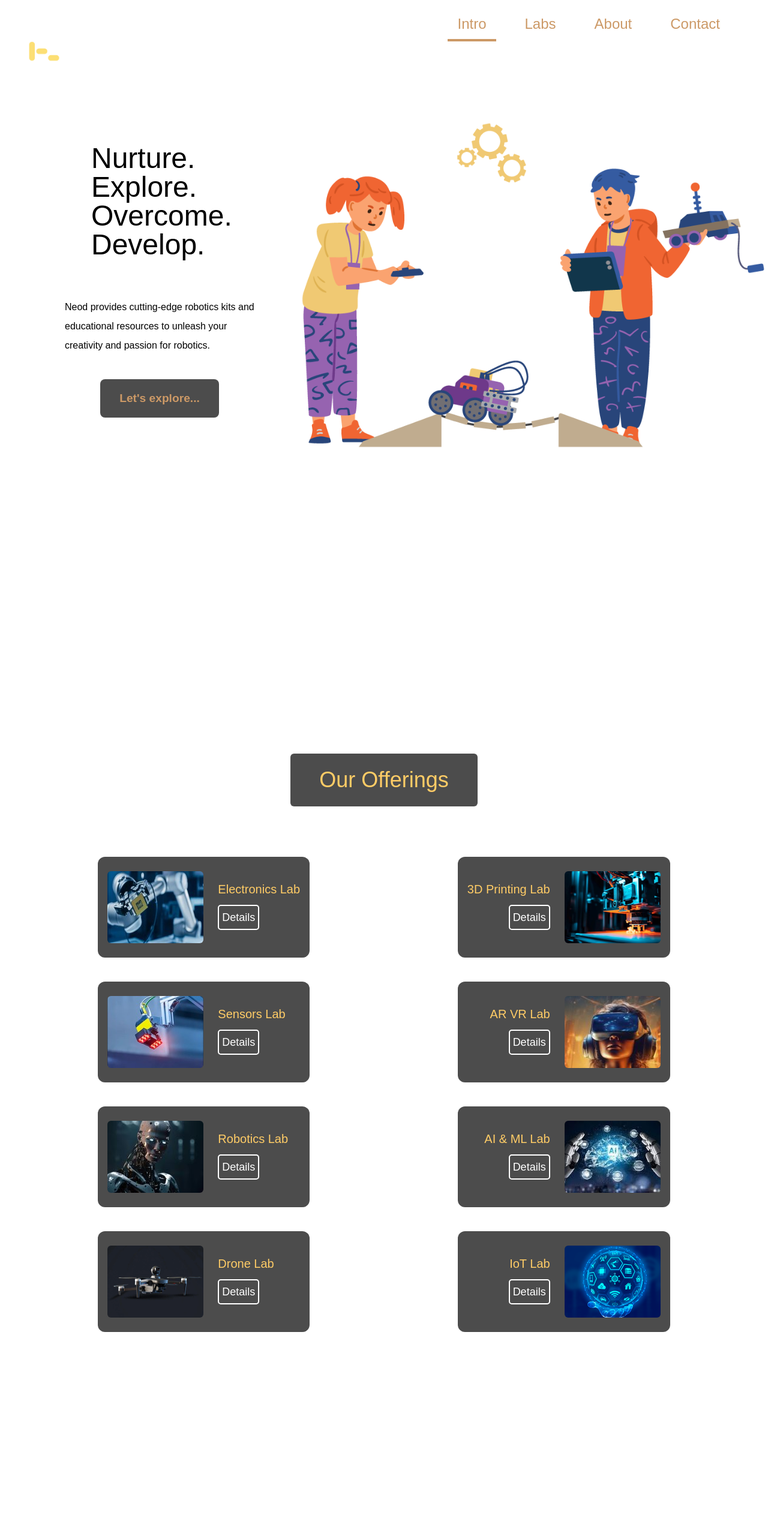
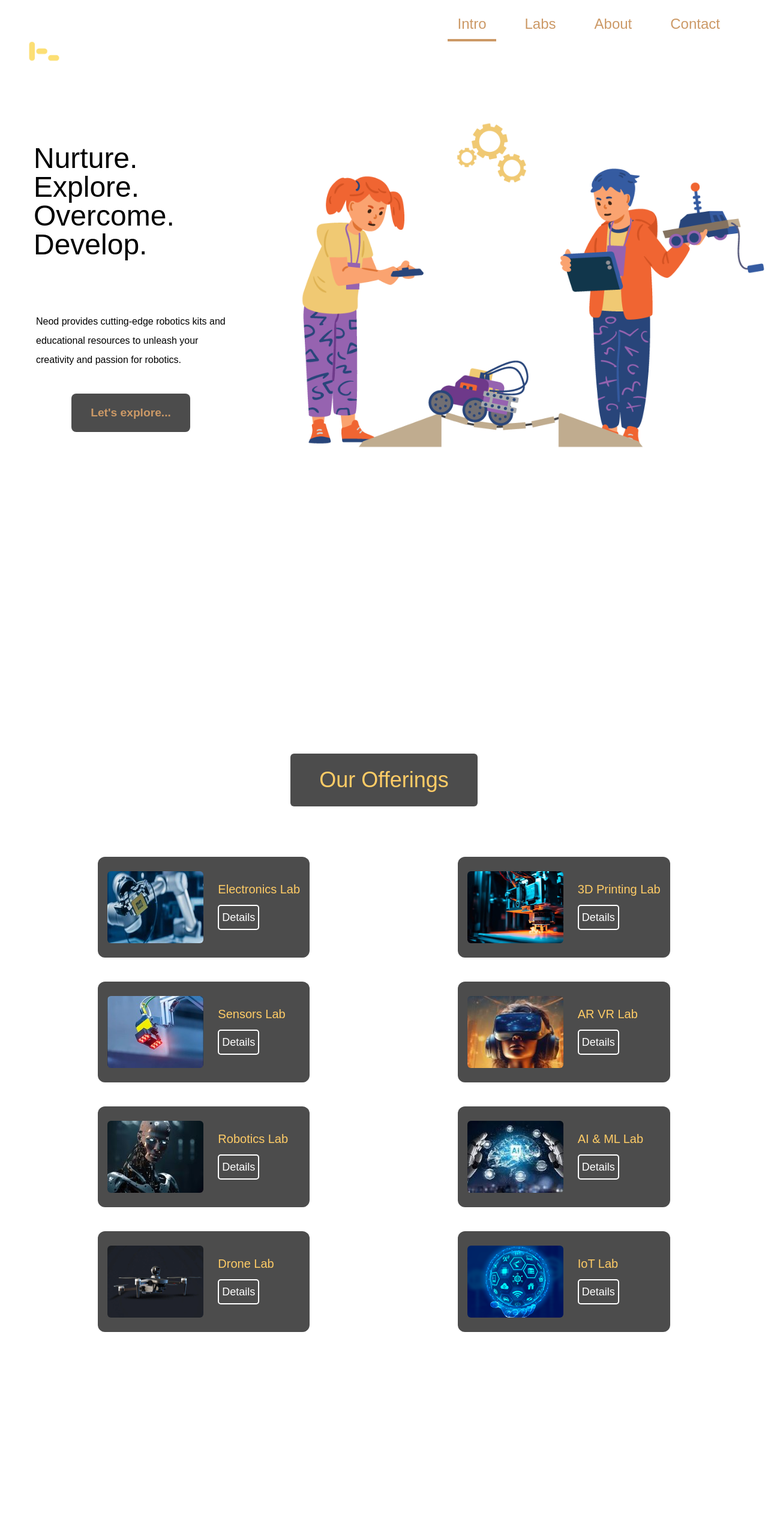
Before and after one commit to GlobalEdutech-Developers/GlobalEdutech-Developers.github.io, a plain HTML site: page index.html in a window 1280 px wide. Shown: the top 2560 px of the page at 60% size. Drawn offline with Linux system fonts and the light colour scheme; a web font is replaced by a local one.

Commit message:
made changes

```diff
--- a/css/tooplate-antique-cafe.css
+++ b/css/tooplate-antique-cafe.css
@@ -39,6 +39,17 @@ body {
     width: 40%;
 }
 
+@media (max-width: 768px) {
+    .modal-content {
+        width: 100%;
+    }
+}
+
+.text-size-NEOD {
+    font-size: 4rem;
+    line-height: 1;
+}
+
 .heffect {
     transition: transform 0.3s ease, box-shadow 0.3s ease;
 }
@@ -54,6 +65,12 @@ body {
     color: white; /* Ensure text is visible */
     padding: 5px;
     border-radius: 5px;
+}
+
+.m-NEOD-1p {
+    margin-left: 3rem;
+    margin-right: 3rem;
+    margin-bottom: -1.5rem;
 }
 
 .non-clickable {
@@ -328,3 +345,9 @@ textarea::-ms-input-placeholder { /* Microsoft Edge */
         margin-bottom: 10px;
     }
 }
+
+@media (max-width: 768px) {
+    .tm-intro-width {
+        padding: 0 10px;
+    }
+}
--- a/index.html
+++ b/index.html
@@ -30,9 +30,9 @@
                 </ul>
             </div>
         </nav>
-        <div class="container m-NEOD-1p px-2 tm-intro-width">
+        <div class="container px-2 tm-intro-width">
             <div class="sm:pb-60 sm:pt-48 py-20">
-                <div class="bg-opacity-70 p-12 text-left m-NEOD-1p">
+                <div class="bg-opacity-70 p-12 text-left">
                     <h1 class="tm-text-black text-5xl">Nurture. Explore. Overcome. Develop.</h1>
                     <!-- <p class="tm-text-black tm-text-2xl">Beyond Learning!</p> -->
                 </div>
@@ -104,42 +104,42 @@
                 <!-- Right Column -->
                 <div class="flex flex-col">
                     <div class="bg-black bg-opacity-70 m-5 rounded-xl px-4 py-6 tm-item-container">
-                        <div class="flex items-start tm-menu-item justify-end">
-                            <div class="text-right mr-6 mt">
+                        <div class="flex items-start tm-menu-item">
+                            <img src="img/3d lab 1.png" alt="Image" class="rounded-md">
+                            <div class="ml-3 sm:ml-6 mt">
                                 <h3 class="text-lg sm:text-xl mb-2 sm:mb-3 tm-text-yellow non-clickable" id="printingLabButton">3D Printing Lab</h3>
                                 <button onclick="openModal('printingLab')" class="heffect button sm:text-lg font-light hover:text-yellow-500">Details</button>
                             </div>
-                            <img src="img/3d lab 1.png" alt="Image" class="rounded-md">
                         </div>
                     </div>
 
                     <div class="bg-black bg-opacity-70 m-5 rounded-xl px-4 py-6 tm-item-container">
-                        <div class="flex items-start tm-menu-item justify-end">
-                            <div class="text-right mr-6 mt">
+                        <div class="flex items-start tm-menu-item">
+                            <img src="img/ar vr 2.jpg" alt="Image" class="rounded-md">
+                            <div class="ml-3 sm:ml-6 mt">
                                 <h3 class="text-lg sm:text-xl mb-2 sm:mb-3 tm-text-yellow non-clickable" id="arvrLabButton">AR VR Lab</h3>
                                 <button onclick="openModal('arvrLab')" class="heffect button sm:text-lg font-light hover:text-yellow-500">Details</button>
                             </div>
-                            <img src="img/ar vr 2.jpg" alt="Image" class="rounded-md">
                         </div>
                     </div>
 
                     <div class="bg-black bg-opacity-70 m-5 rounded-xl px-4 py-6 tm-item-container">
-                        <div class="flex items-start tm-menu-item justify-end">
-                            <div class="text-right mr-6 mt">
+                        <div class="flex items-start tm-menu-item">
+                            <img src="img/ai ml 1.jpg" alt="Image" class="rounded-md">
+                            <div class="ml-3 sm:ml-6 mt">
                                 <h3 class="text-lg sm:text-xl mb-2 sm:mb-3 tm-text-yellow non-clickable" id="aimlLabButton">AI & ML Lab</h3>
                                 <button onclick="openModal('aimlLab')" class="heffect button sm:text-lg font-light hover:text-yellow-500">Details</button>
                             </div>
-                            <img src="img/ai ml 1.jpg" alt="Image" class="rounded-md">
                         </div>
                     </div>
 
                     <div class="bg-black bg-opacity-70 m-5 rounded-xl px-4 py-6 tm-item-container">
-                        <div class="flex items-start tm-menu-item justify-end">
-                            <div class="text-right mr-6 mt">
+                        <div class="flex items-start tm-menu-item">
+                            <img src="img/iot lab 1.png" alt="Image" class="rounded-md">
+                            <div class="ml-3 sm:ml-6 mt">
                                 <h3 class="text-lg sm:text-xl tm-text-yellow mb-2 sm:mb-3 non-clickable" id="iotLabButton">IoT Lab</h3>
                                 <button onclick="openModal('iotLab')" class="heffect button sm:text-lg font-light hover:text-yellow-500">Details</button>
                             </div>
-                            <img src="img/iot lab 1.png" alt="Image" class="rounded-md">
                         </div>
                     </div>
                 </div>
```
